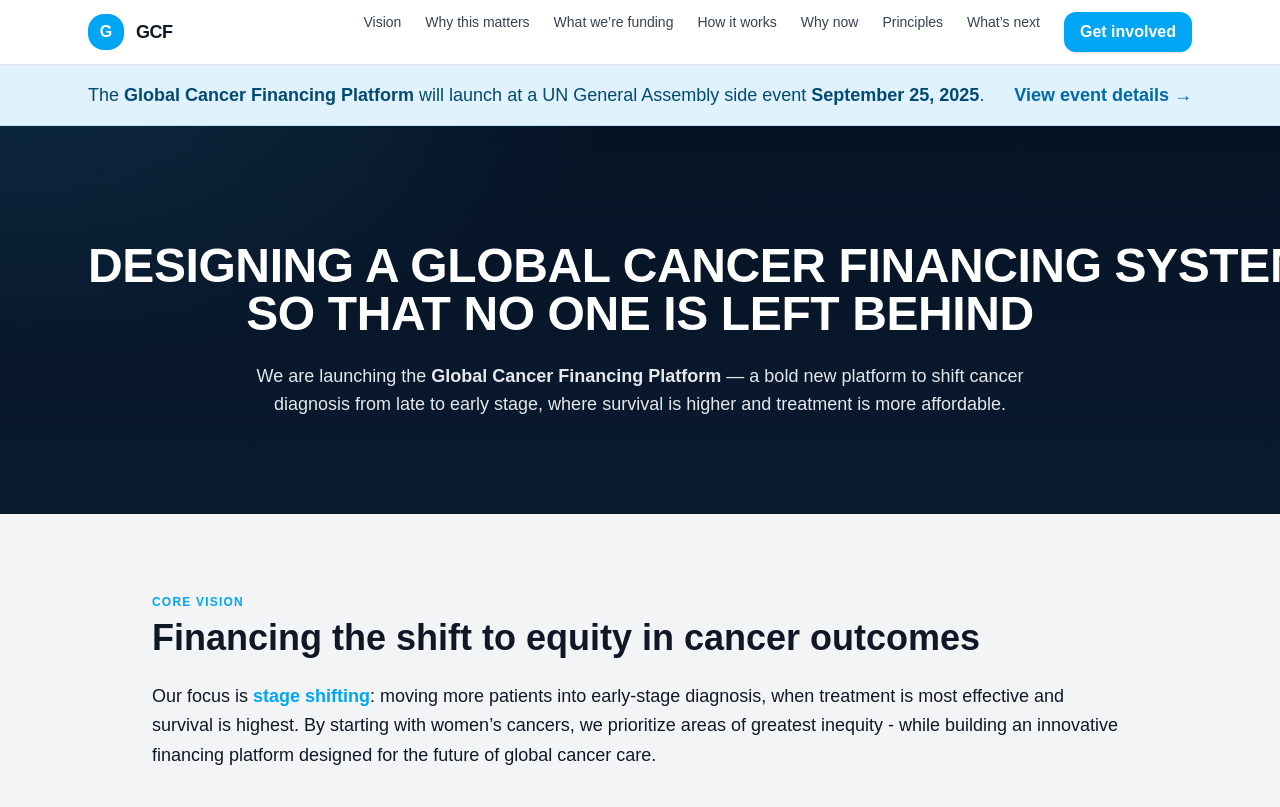
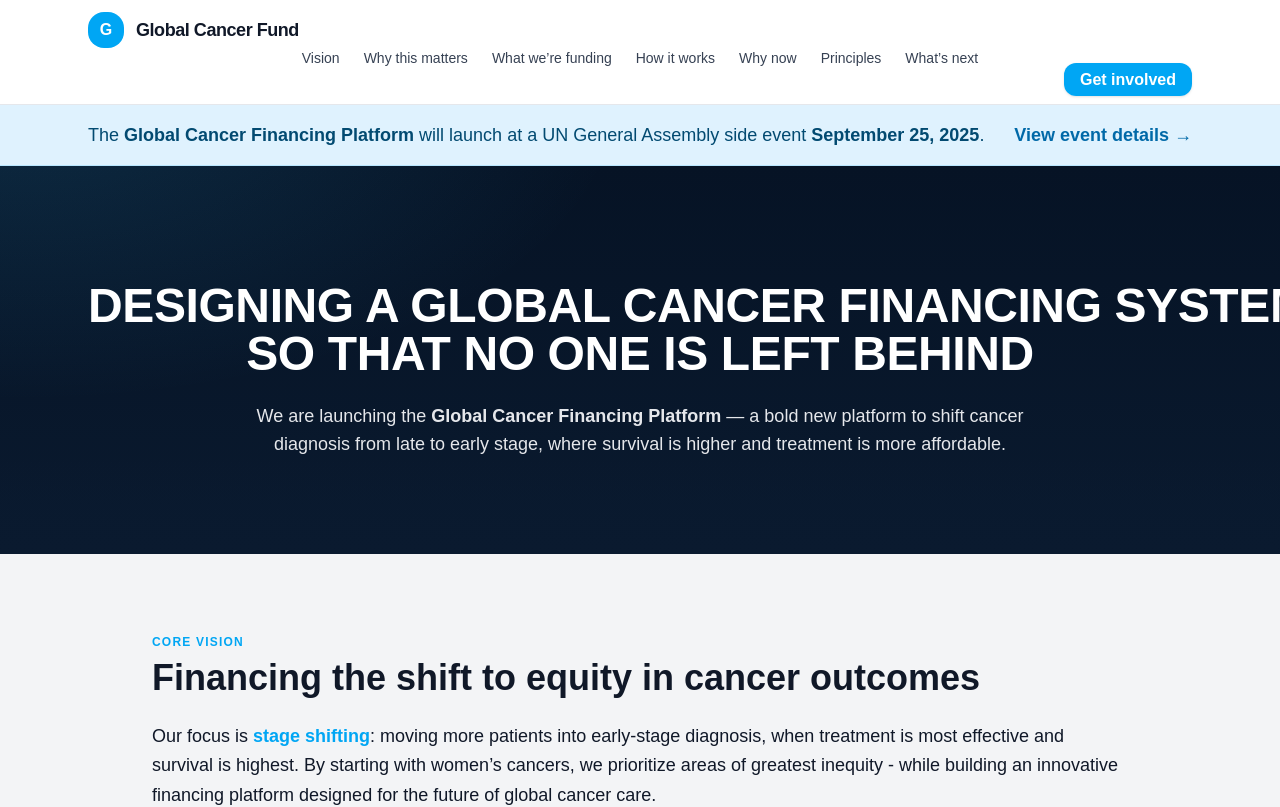
Before and after one commit to catgyoung/gfc-website, a Next.js app: page / in a window 1280 px wide. Shown: the top 807 px of the page. Built offline with nearby package versions, Linux system fonts and the light colour scheme.

Commit message:
Deploy: landing page updates

```diff
--- a/pages/index.tsx
+++ b/pages/index.tsx
@@ -52,16 +52,22 @@
 
 /* ============================== HEADER ============================== */
 
+/* ============================== HEADER (centered nav) ============================== */
+
 function SiteHeader() {
   return (
     <header className="sticky top-0 z-50 w-full backdrop-blur bg-white/90 border-b border-gray-200">
-      <div className="mx-auto flex max-w-6xl items-center justify-between px-6 py-3">
-        <a href="#home" className="group inline-flex items-center gap-3">
-          {/* Badge logo — keep/remove as you prefer */}
-          <span className="inline-flex h-9 w-9 items-center justify-center rounded-2xl bg-sky-500 text-white font-bold">G</span>
-          <span className="text-lg font-semibold tracking-tight text-gray-900">GCF</span>
+      <div className="mx-auto max-w-6xl px-6 py-3 grid grid-cols-[auto,1fr,auto] items-center">
+        {/* Left: logo */}
+        <a href="#home" className="group inline-flex items-center gap-3 justify-self-start">
+          <span className="inline-flex h-9 w-9 items-center justify-center rounded-2xl bg-sky-500 text-white font-bold">
+            G
+          </span>
+          <span className="text-lg font-semibold tracking-tight text-gray-900">Global Cancer Fund</span>
         </a>
-        <nav className="hidden gap-6 md:flex">
+
+        {/* Center: section links (perfectly centered) */}
+        <nav className="hidden md:flex justify-center gap-6">
           <NavLink href="#solution" label="Vision" />
           <NavLink href="#problem" label="Why this matters" />
           <NavLink href="#innovation" label="What we’re funding" />
@@ -69,13 +75,17 @@
           <NavLink href="#whynow" label="Why now" />
           <NavLink href="#equity" label="Principles" />
           <NavLink href="#next" label="What’s next" />
+        </nav>
+
+        {/* Right: CTA */}
+        <div className="justify-self-end hidden md:block">
           <a
             href="#contact"
             className="rounded-xl bg-sky-500 px-4 py-2 font-semibold text-white shadow hover:bg-sky-600 transition"
           >
             Get involved
           </a>
-        </nav>
+        </div>
       </div>
     </header>
   );
```
